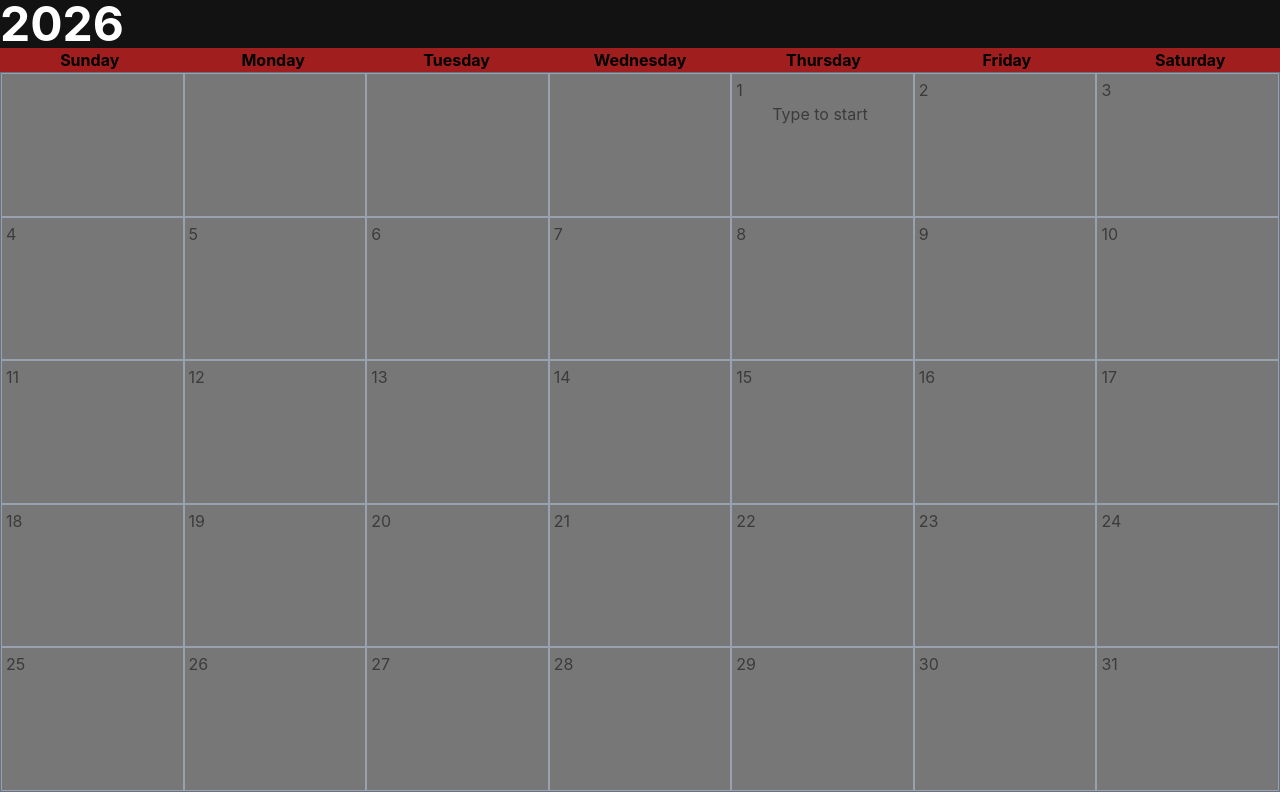
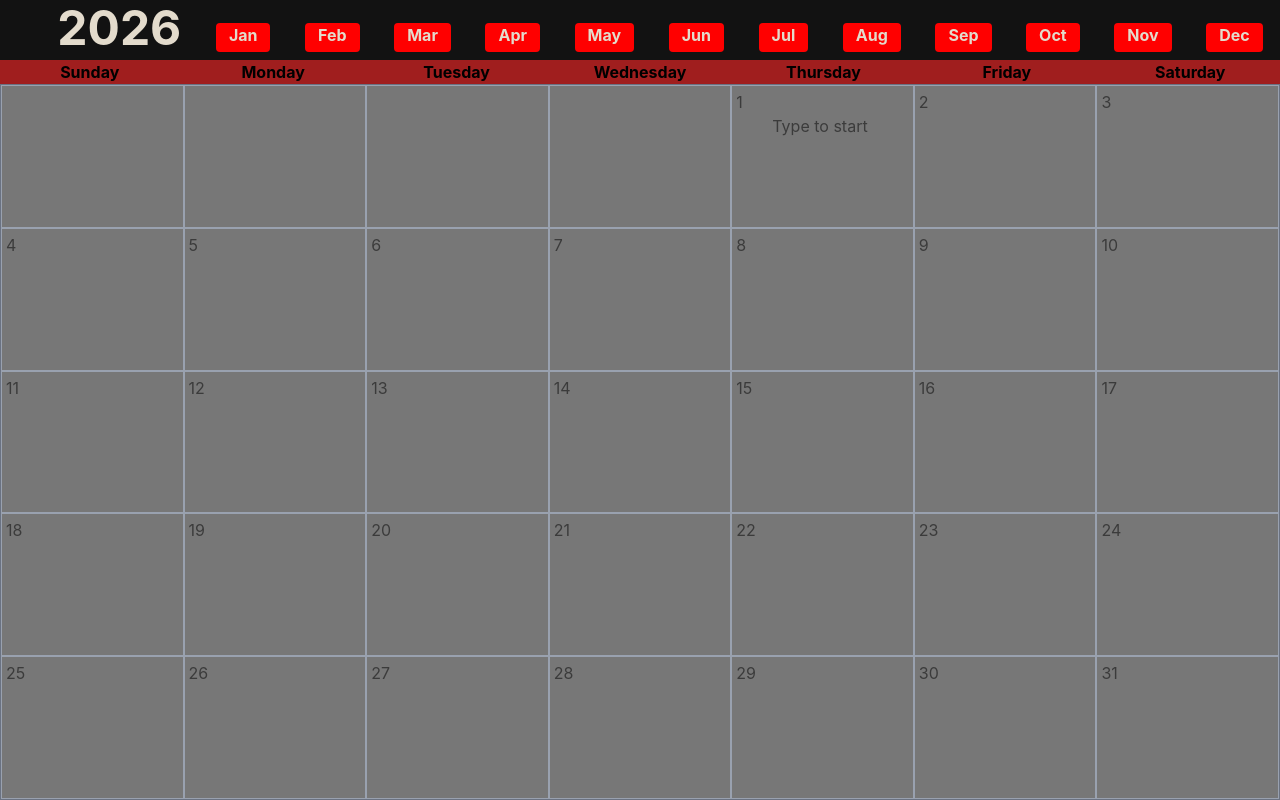
Before and after one commit to Interstellarr-Guy/Calender-Notes, a React (Vite) app: page / in a window 1280 px wide. Built offline with nearby package versions, Linux system fonts and the light colour scheme.

Commit message:
months UI

```diff
--- a/src/App.css
+++ b/src/App.css
@@ -16,3 +16,25 @@
     background-color: #777;
 
 }
+.head{
+  padding-left: 40px;
+  color:rgb(227, 219, 204);
+}
+.navbar{
+  padding-bottom: 8px;
+  padding-top: 4px;
+
+}
+#mon {
+   margin-top: 19px;
+   padding-bottom: 0px;
+   padding-left: 13px;
+   padding-right: 13px;
+   border-radius: 4px;
+   background-color: red;
+   color:rgb(227, 219, 204);
+}
+#mon:hover{
+  background-color: #c5a7a7;
+  color: red;
+}
--- a/src/Header.jsx
+++ b/src/Header.jsx
@@ -4,8 +4,25 @@ import './App.css'
 
 function Header() {
   return (
-    <div className="bg-[#121212] text-white p-4 text-5xl font-bold ">
-      2026
+    <div className="navbar bg-[#121212] text-white p-4  font-bold ">
+
+         <div className='flex flex-row justify-around'>
+          <h1 className='head text-5xl'>2026</h1>
+              <h4 id="mon">Jan</h4>
+              <h4 id="mon">Feb</h4>
+              <h4 id="mon">Mar</h4>
+              <h4 id="mon">Apr</h4>
+              <h4 id="mon">May</h4>
+              <h4 id="mon">Jun</h4>
+              <h4 id="mon">Jul</h4>
+              <h4 id="mon"> Aug</h4>
+              <h4 id="mon">Sep</h4>
+              <h4 id="mon">Oct</h4>
+              <h4 id="mon">Nov</h4>
+              <h4 id="mon">Dec</h4>
+
+         </div>
+
     </div>
 
   )
```
